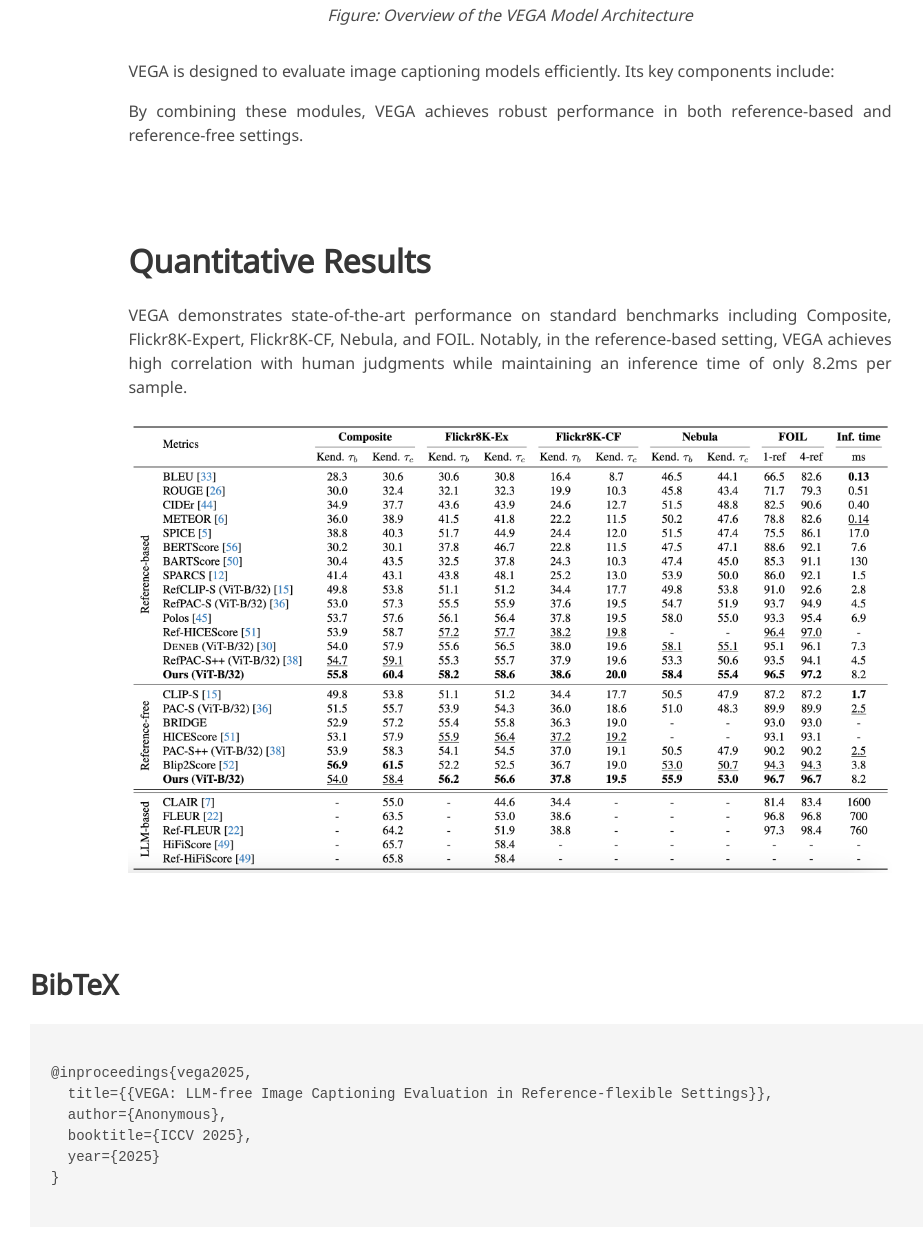
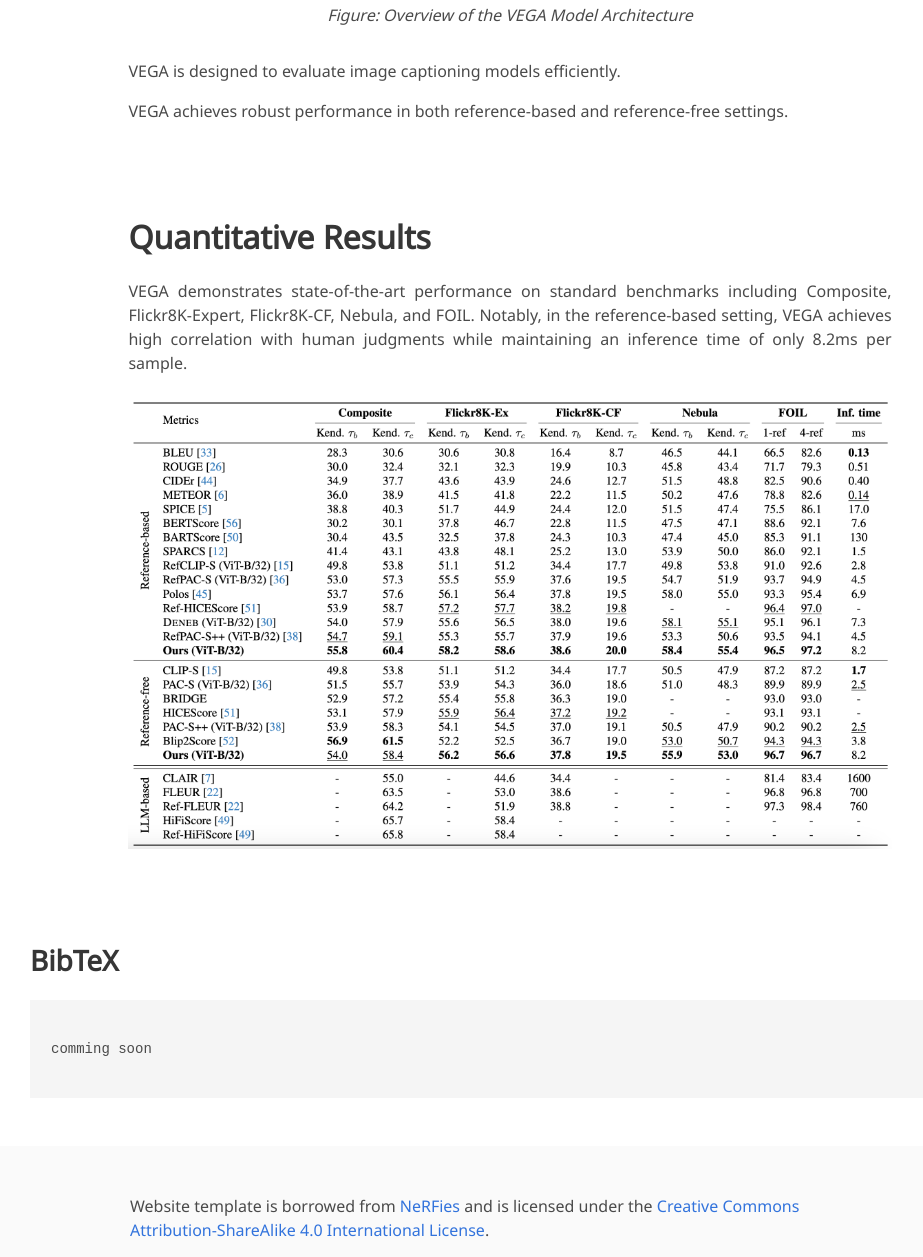
Before and after one commit to hiranohachiman/pearl_project_page, a plain HTML site: page index.html in a window 1280 px wide. Shown: the part 1603-2860 px from the top of the page, without its empty margins (130-1053 px from the left). Drawn offline with nearby package versions, Linux system fonts and the light colour scheme; some icons are missing; a web font is replaced by a local one.

Commit message:
細かい修正

```diff
--- a/index.html
+++ b/index.html
@@ -141,10 +141,10 @@
             <figcaption>Figure: Overview of the VEGA Model Architecture</figcaption>
           </figure>
           <p>
-            VEGA is designed to evaluate image captioning models efficiently. Its key components include:
+            VEGA is designed to evaluate image captioning models efficiently.
           </p>
           <p>
-            By combining these modules, VEGA achieves robust performance in both reference-based and reference-free settings.
+            VEGA achieves robust performance in both reference-based and reference-free settings.
           </p>
         </div>
       </div>
@@ -176,12 +176,7 @@
   <div class="container is-max-desktop content">
     <h2 class="title">BibTeX</h2>
     <pre><code>
-@inproceedings{vega2025,
-  title={{VEGA: LLM-free Image Captioning Evaluation in Reference-flexible Settings}},
-  author={Anonymous},
-  booktitle={ICCV 2025},
-  year={2025}
-}
+comming soon
     </code></pre>
   </div>
 </section>
```
